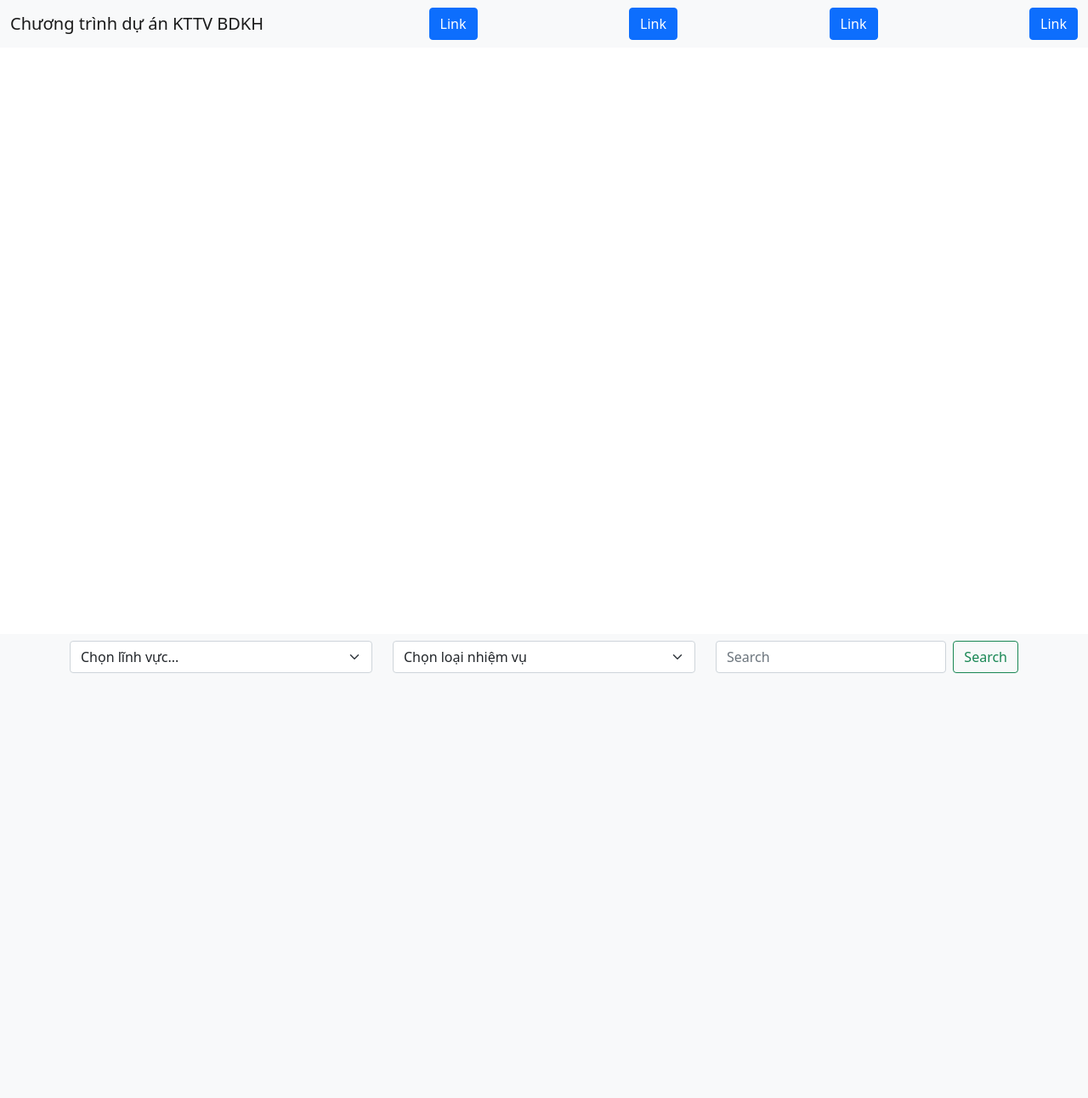
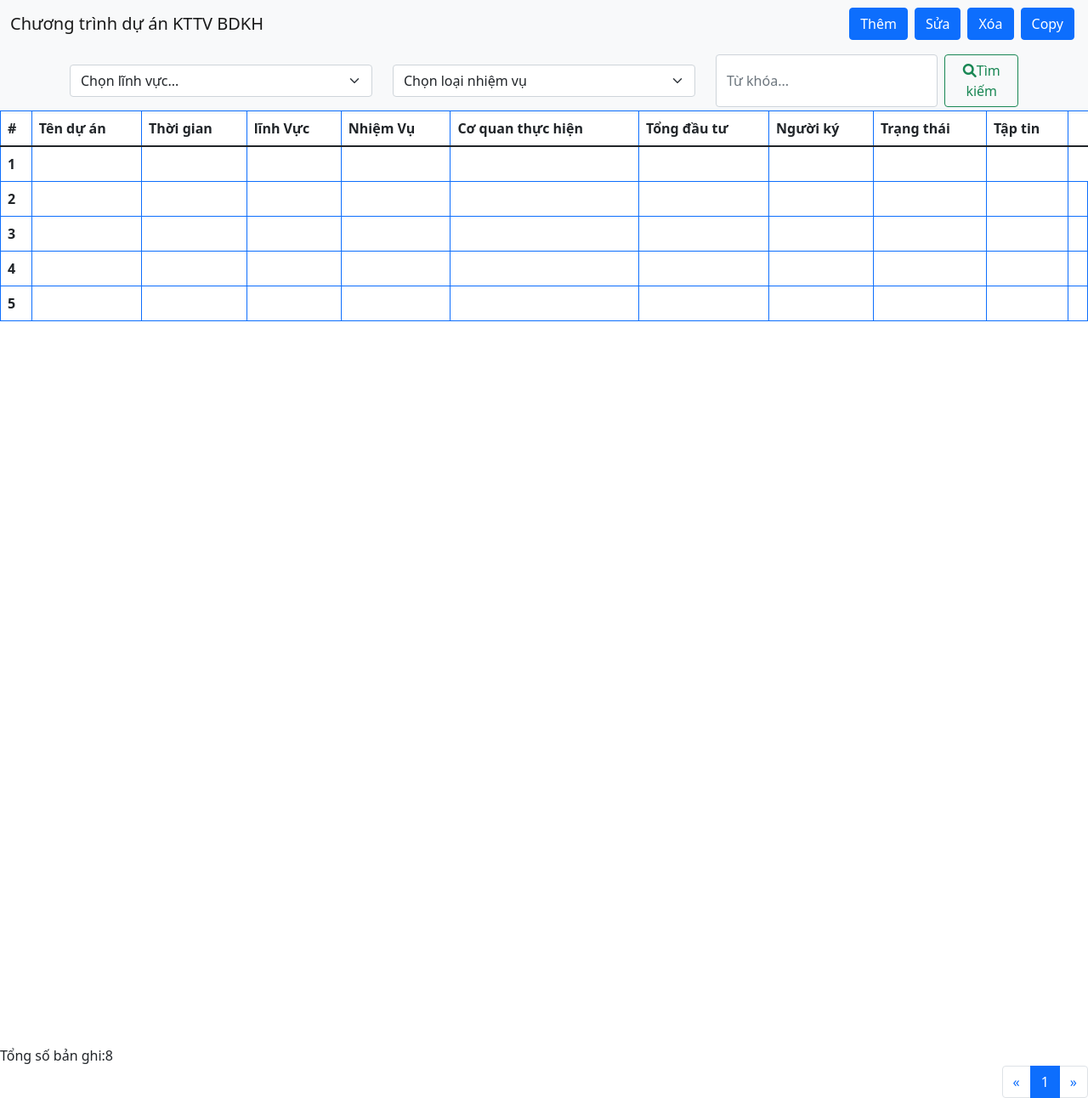
Before and after one commit to tranxuanhinh-59th2/CSE485_K61_KTGK_175A071478, a PHP site: page / in a window 1280 px wide. Shown: the whole page at 85% size. Before the commit the page ends 792 px from the top, so only its background shows below. Run offline with PHP 8.4, Linux system fonts and the light colour scheme; lists and menus that the app fills with data are empty.

Commit message:
code css and fix index.php

```diff
--- /dev/null
+++ b/asses/css/style.css
@@ -0,0 +1,33 @@
+.duan{
+    position: relative;
+    width: 100%;
+    min-height: 160vh;
+
+}
+
+
+.header{
+    width: 100%;
+    margin-top: 0px;
+    max-height: 100px;
+    position: absolute;
+}
+.center{
+    width: 100%;
+    margin-top: 130px;
+    position: absolute;
+}
+.footer{
+    width: 100%;
+    max-height: 50px;
+    position: absolute;
+    bottom: 0px;
+
+}
+span .sum-number{
+    margin-bottom: 0px;
+}
+.container-fluid> .d-flex>.btn{
+    margin: 0px 4px;
+
+}
--- a/index.php
+++ b/index.php
@@ -6,23 +6,27 @@
     <meta http-equiv="X-UA-Compatible" content="IE=edge">
     <meta name="viewport" content="width=device-width, initial-scale=1.0">
     <title>Duan</title>
+    <link rel="stylesheet" href="asses/css/style.css">
+    <link rel="stylesheet" href="https://cdnjs.cloudflare.com/ajax/libs/font-awesome/6.0.0-beta3/css/all.min.css">
     <link href="https://cdn.jsdelivr.net/npm/bootstrap@5.1.3/dist/css/bootstrap.min.css" rel="stylesheet" integrity="sha384-1BmE4kWBq78iYhFldvKuhfTAU6auU8tT94WrHftjDbrCEXSU1oBoqyl2QvZ6jIW3" crossorigin="anonymous">
 </head>
 
 <body>
     <div class="duan">
         <div class="header">
-            <nav class="navbar fixed-top navbar-light bg-light">
+            <nav class="navbar navbar-light bg-light">
                 <div class="container-fluid">
                     <a class="navbar-brand" href="#">Chương trình dự án KTTV BDKH</a>
-                    <a class="btn btn-primary" href="#" role="button">Link</a>
-                    <a class="btn btn-primary" href="#" role="button">Link</a>
-                    <a class="btn btn-primary" href="#" role="button">Link</a>
-                    <a class="btn btn-primary" href="#" role="button">Link</a>
+                    <form class="d-flex">
+                        <a class="btn btn-primary" href="#" role="button">Thêm</a>
+                        <a class="btn btn-primary" href="#" role="button">Sửa</a>
+                        <a class="btn btn-primary" href="#" role="button">Xóa</a>
+                        <a class="btn btn-primary" href="#" role="button">Copy</a>
+                    </form>
                 </div>
             </nav>
 
-            <nav class="navbar fixed-bottom navbar-light bg-light">
+            <nav class="navbar navbar-light bg-light">
                 <div class="container-fluid">
                     <div class="container">
                         <div class="row align-items-center">
@@ -44,8 +48,8 @@
                             </div>
                             <div class="col">
                                 <form class="d-flex">
-                                    <input class="form-control me-2" type="search" placeholder="Search" aria-label="Search">
-                                    <button class="btn btn-outline-success" type="submit">Search</button>
+                                    <input class="form-control me-2" type="search" placeholder="Từ khóa..." aria-label="Từ khóa...">
+                                    <button class="btn btn-outline-success" type="submit"><i class="fas fa-search"></i>Tìm kiếm</button>
                                 </form>
                             </div>
                         </div>
@@ -55,10 +59,111 @@
             </nav>
         </div>
         <div class="center">
+            <table class="table table-bordered border-primary">
+                <thead>
+                    <tr>
+                        <th scope="col">#</th>
+                        <th scope="col">Tên dự án</th>
+                        <th scope="col">Thời gian</th>
+                        <th scope="col">lĩnh Vực</th>
+                        <th scope="col">Nhiệm Vụ</th>
+                        <th scope="col">Cơ quan thực hiện</th>
+                        <th scope="col">Tổng đầu tư</th>
+                        <th scope="col">Người ký</th>
+                        <th scope="col">Trạng thái</th>
+                        <th scope="col">Tập tin</th>
 
+                    </tr>
+                </thead>
+                <tbody>
+                    <tr>
+                        <th scope="row">1</th>
+                        <td></td>
+                        <td></td>
+                        <td></td>
+                        <td></td>
+                        <td></td>
+                        <td></td>
+                        <td></td>
+                        <td></td>
+                        <td></td>
+                    </tr>
+                    <tr>
+                        <th scope="row">2</th>
+                        <td></td>
+                        <td></td>
+                        <td></td>
+                        <td></td>
+                        <td></td>
+                        <td></td>
+                        <td></td>
+                        <td></td>
+                        <td></td>
+                        <td></td>
+                    </tr>
+                    <tr>
+                        <th scope="row">3</th>
+                        <td></td>
+                        <td></td>
+                        <td></td>
+                        <td></td>
+                        <td></td>
+                        <td></td>
+                        <td></td>
+                        <td></td>
+                        <td></td>
+                        <td></td>
+                    </tr>
+                    <tr>
+                        <th scope="row">4</th>
+                        <td></td>
+                        <td></td>
+                        <td></td>
+                        <td></td>
+                        <td></td>
+                        <td></td>
+                        <td></td>
+                        <td></td>
+                        <td></td>
+                        <td></td>
+                    </tr>
+                    <tr>
+                        <th scope="row">5</th>
+                        <td></td>
+                        <td></td>
+                        <td></td>
+                        <td></td>
+                        <td></td>
+                        <td></td>
+                        <td></td>
+                        <td></td>
+                        <td></td>
+                        <td></td>
+                    </tr>
+                </tbody>
+            </table>
         </div>
         <div class="footer">
-
+            <nav aria-label="Page navigation example">
+                <span class ="sum-number">Tổng số bản ghi:8</span>
+            </nav>
+            <nav aria-label="Page navigation example">
+                <ul class="pagination justify-content-end">
+                    <li class="page-item">
+                        <a class="page-link" href="#" aria-label="Previous">
+                            <span aria-hidden="true">&laquo;</span>
+                        </a>
+                    </li>
+                    <li class="page-item active" aria-current="page">
+                        <a class="page-link" href="#">1</a>
+                    </li>
+                    <li class="page-item">
+                        <a class="page-link" href="#" aria-label="Next">
+                            <span aria-hidden="true">&raquo;</span>
+                        </a>
+                    </li>
+                </ul>
+            </nav>
         </div>
     </div>
 
```
